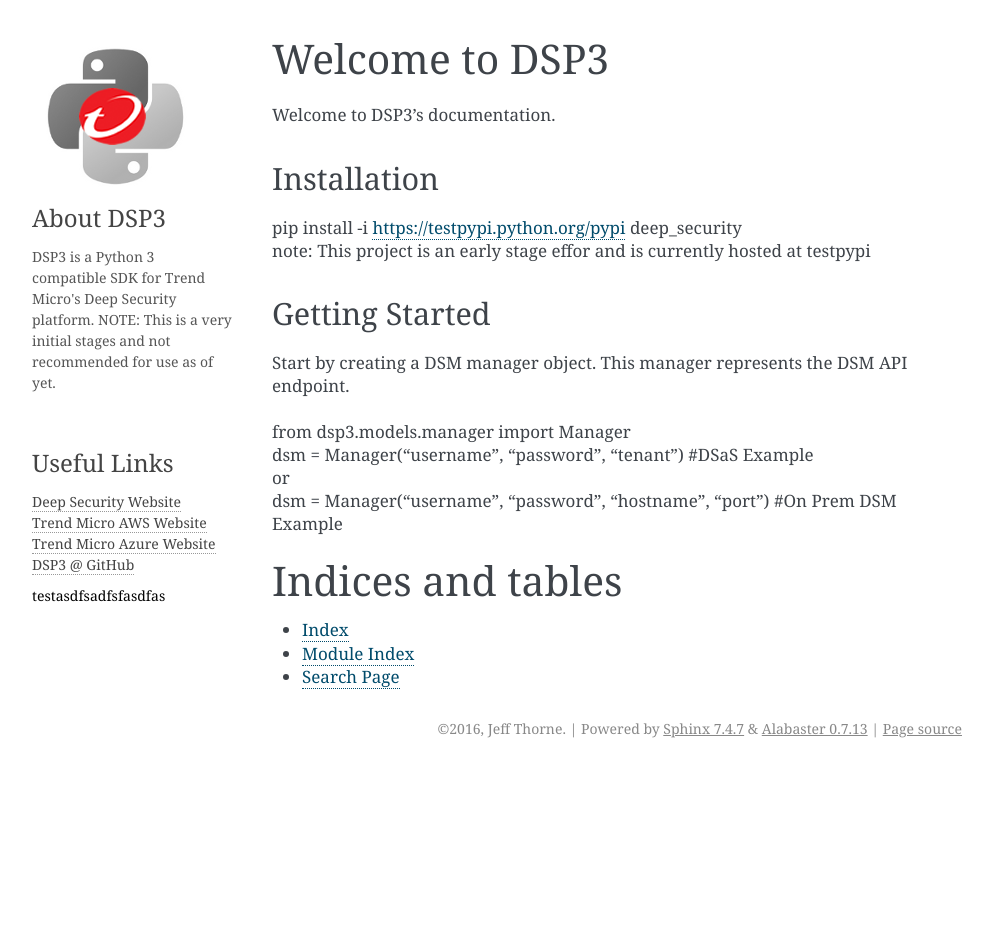
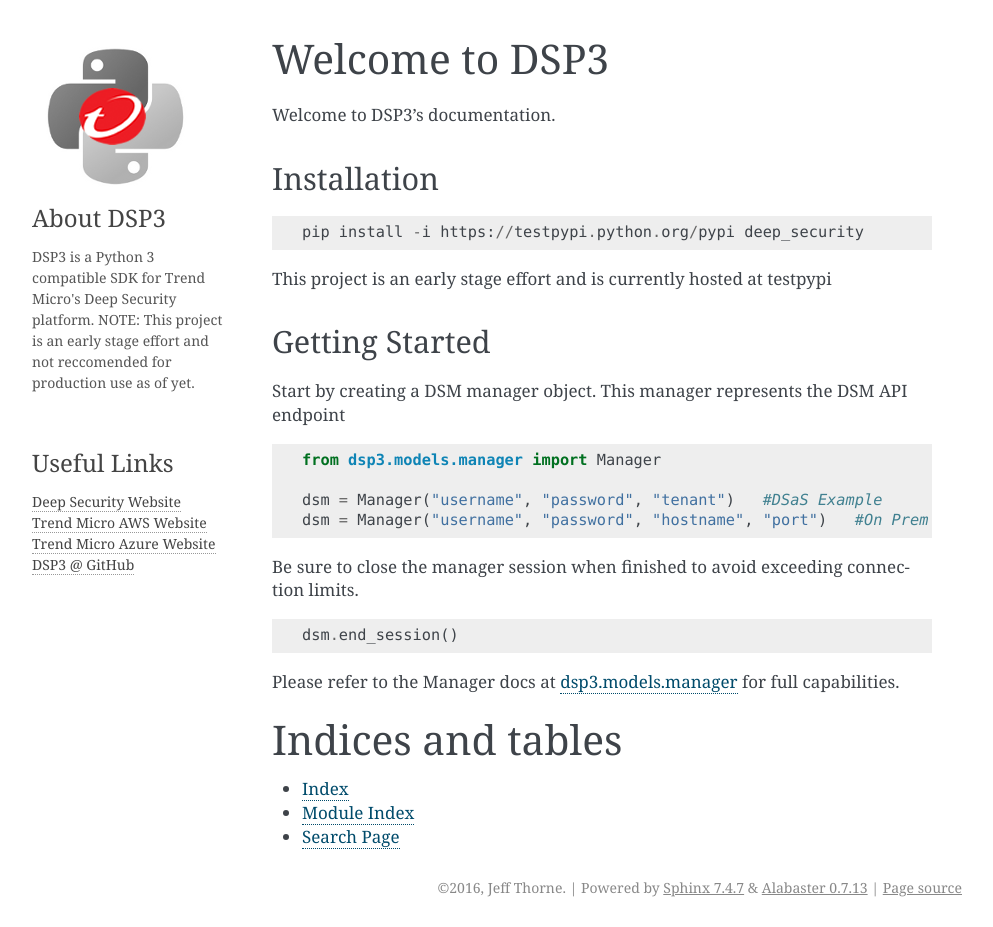
Before and after one commit to trend206/dsp3, a Sphinx documentation site: the page built from docs/source/index.rst, in a window 1280 px wide. Shown: the whole page, without its empty margins (148-1141 px from the left). Built offline with Sphinx 7.4.7, drawn with Linux system fonts in a browser that asks for light colours; pages that are not in the unit, such as notebooks, are missing from menus; before the commit the page ends 900 px from its top, so only the background shows below that.

Commit message:
starting on documentation

```diff
--- a/docs/source/_templates/sidebar.html
+++ b/docs/source/_templates/sidebar.html
@@ -6,7 +6,7 @@
 <h3 style="margin-left: auto; margin-right: auto;">About DSP3</h3>
 <p>
   DSP3 is a Python 3 compatible SDK for Trend Micro's Deep Security platform.
-  NOTE: This is a very initial stages and not recommended for use as of yet.
+  NOTE: This project is an early stage effort and not reccomended for production use as of yet.
 </p>
 <br/><br/>
 <h3>Useful Links</h3>
@@ -15,5 +15,5 @@
   <li><a href="http://www.trendmicro.com/aws/">Trend Micro AWS Website</a></li>
   <li><a href="http://www.trendmicro.com/azure/">Trend Micro Azure Website</a></li>
   <li><a href="https://github.com/jeffthorne/dsp3">DSP3 @ GitHub</a></li>
-</ul>testasdfsadfsfasdfas
+</ul>
 <!-- -->
--- a/docs/source/conf.py
+++ b/docs/source/conf.py
@@ -181,7 +181,7 @@
 # Custom sidebar templates, maps document names to template names.
 #
 html_sidebars = {
-    'index': [
+    '**': [
         'sidebar.html',
     ]
 }
@@ -243,7 +243,7 @@
 # html_search_scorer = 'scorer.js'
 
 # Output file base name for HTML help builder.
-htmlhelp_basename = 'deep_securitydoc'
+htmlhelp_basename = 'DSP3 doc'
 
 # -- Options for LaTeX output ---------------------------------------------
 
@@ -269,7 +269,7 @@
 # (source start file, target name, title,
 #  author, documentclass [howto, manual, or own class]).
 latex_documents = [
-    (master_doc, 'dsp3.tex', 'deep\\_security Documentation',
+    (master_doc, 'dsp3.tex', 'DSP3 Documentation',
      'Jeff Thorne', 'manual'),
 ]
 
--- a/docs/source/index.rst
+++ b/docs/source/index.rst
@@ -12,19 +12,32 @@
 Installation
 -----------------
 
-| pip install -i https://testpypi.python.org/pypi deep_security
-| note: This project is an early stage effor and is currently hosted at testpypi
+.. code-block:: python
+
+   pip install -i https://testpypi.python.org/pypi deep_security
+This project is an early stage effort and is currently hosted at testpypi
 
 
 Getting Started
 -----------------
-| Start by creating a DSM manager object. This manager represents the DSM API endpoint.
-|
-| from dsp3.models.manager import Manager
-| dsm = Manager("username", "password", "tenant")   #DSaS Example
-| or
-| dsm = Manager("username", "password", "hostname", "port")   #On Prem DSM Example
+Start by creating a DSM manager object. This manager represents the DSM API endpoint
 
+.. code-block:: python
+
+   from dsp3.models.manager import Manager
+
+   dsm = Manager("username", "password", "tenant")   #DSaS Example
+   dsm = Manager("username", "password", "hostname", "port")   #On Prem DSM Example
+
+
+Be sure to close the manager session when finished to avoid exceeding connection limits.
+
+.. code-block:: python
+
+   dsm.end_session()
+
+
+Please refer to the Manager docs at :doc:`dsp3.models.manager` for full capabilities.
 
 Indices and tables
 ==================
```
Also changed, not shown: docs/source/dsp3.models.manager.rst (added, +10 -0 lines), docs/source/dsp3.models.rst (deleted, +0 -62 lines).
